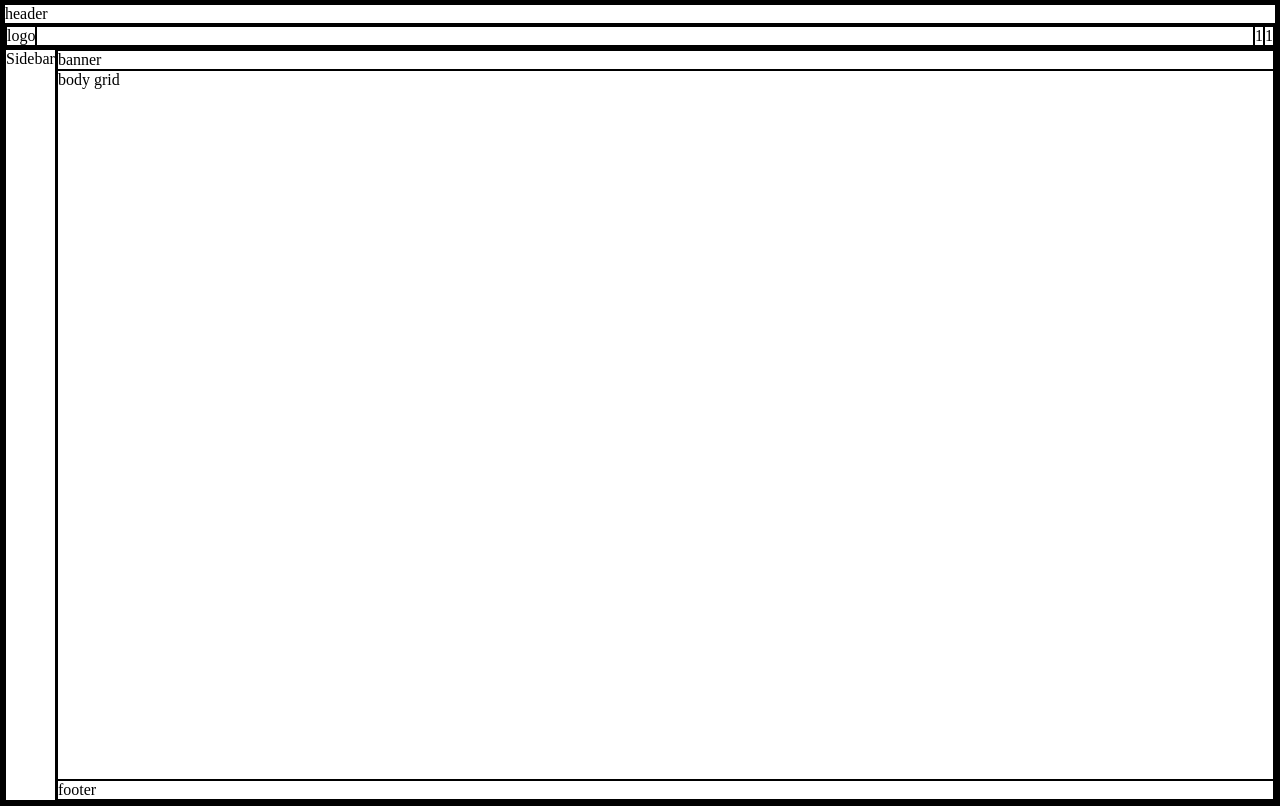
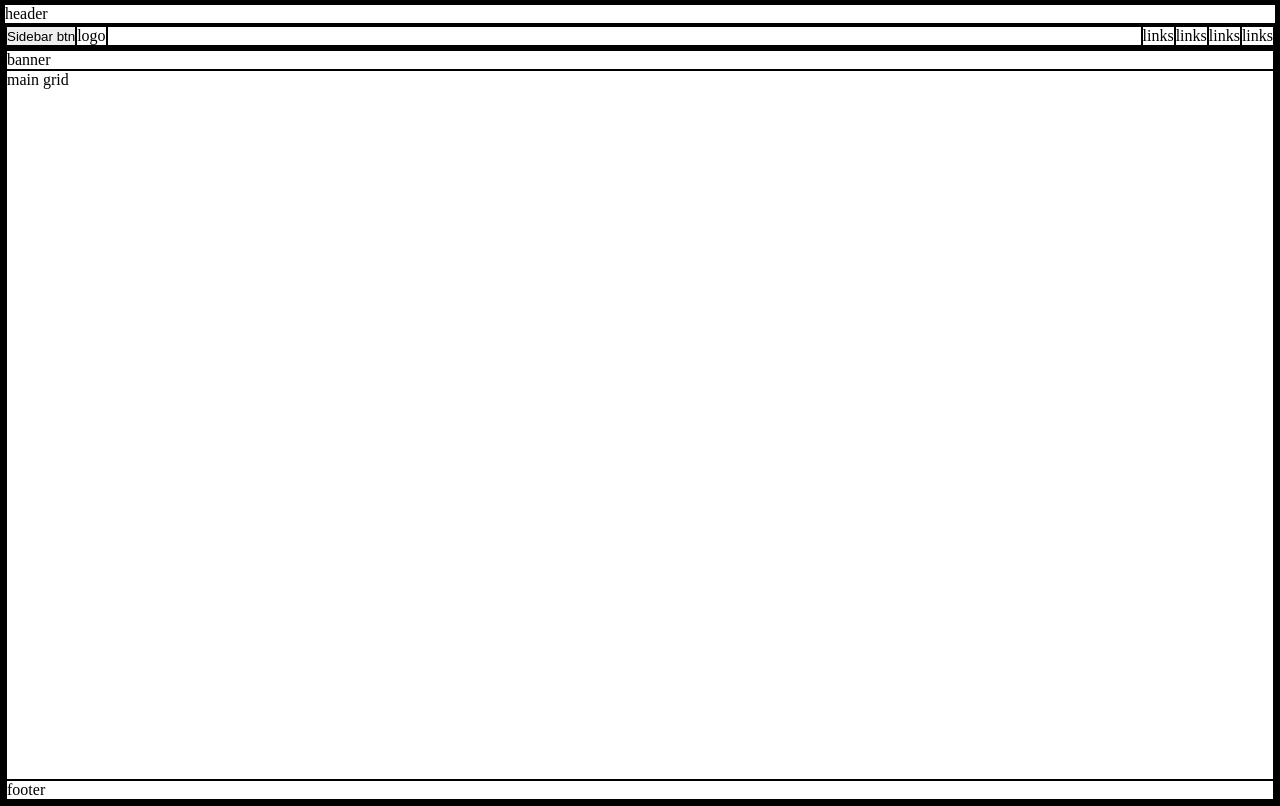
Before and after one commit to mtleonardjr/portfolio-website-v1, a React (Create React App) app: page / in a window 1280 px wide. Built offline with nearby package versions, Linux system fonts and the light colour scheme.

Commit message:
added buttonable sidebar

```diff
--- a/src/App.css
+++ b/src/App.css
@@ -20,17 +20,25 @@ nav ul {
   flex: 1;
 }
 
-main {
+.body {
   flex: 1;
   display: flex;
+  position: relative;
 }
 
-body {
+.sidebar {
+  position: absolute;
+  background-color: gray;
+  height: 100%;
+  display: none;
+}
+
+main {
   flex: 1;
   display: flex;
   flex-direction: column;
 }
 
-.body-grid {
+.main-grid {
   flex: 1;
 }
--- a/src/App.js
+++ b/src/App.js
@@ -1,27 +1,40 @@
 import './App.css';
 
 function App() {
+
+  const displaySB = () => {
+    var sb = document.getElementById("sidebar");
+    if (sb.style.display === "none") {
+      sb.style.display = "block";
+    } else {
+      sb.style.display = "none";
+    }
+  }
+
   return (
     <div className="app">
       <section className='header'>header</section>
       <nav>
         <ul>
+          <button onClick={displaySB}>Sidebar btn</button>
           <li className='logo'>logo</li>
           <li className='invs'></li>
-          <li>1</li>
-          <li>1</li>
+          <li>links</li>
+          <li>links</li>
+          <li>links</li>
+          <li>links</li>
         </ul>
       </nav>
-      <main>
-        <section className='side-bar'>
+      <section className='body'>
+        <section id='sidebar' className='sidebar'>
           Sidebar
         </section>
-        <body>
+        <main>
           <section className='banner'>banner</section>
-          <section className='body-grid'>body grid</section>
+          <section className='main-grid'>main grid</section>
           <section className='footer'>footer</section>
-        </body>
-      </main>
+        </main>
+      </section>
     </div>
   );
 }
```
